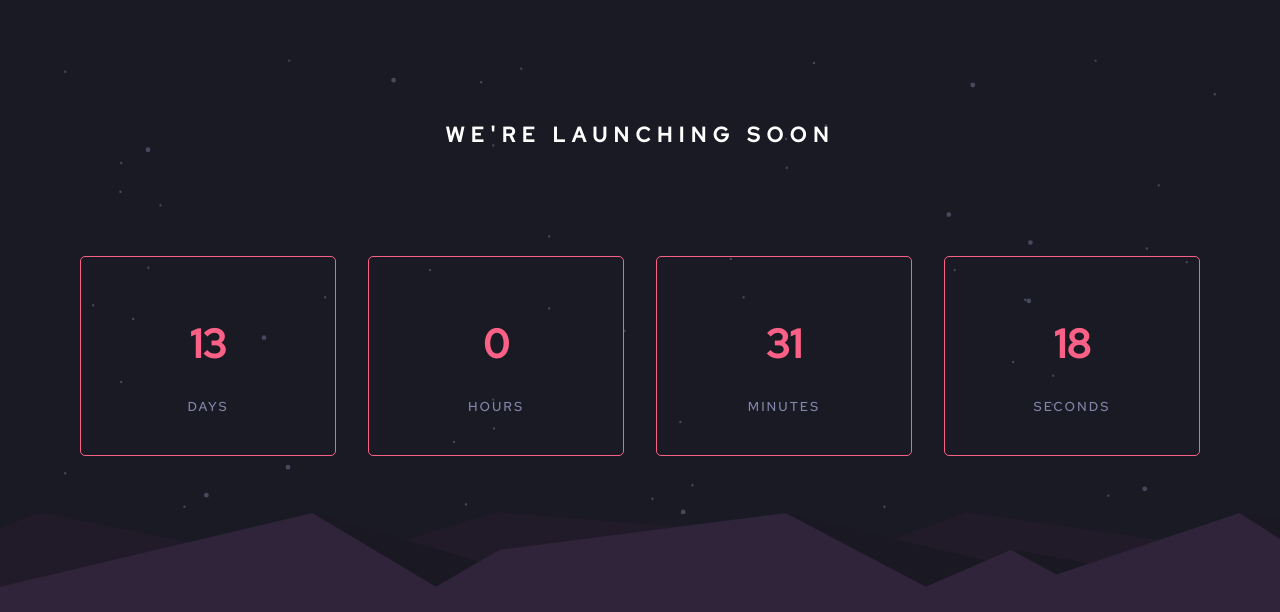
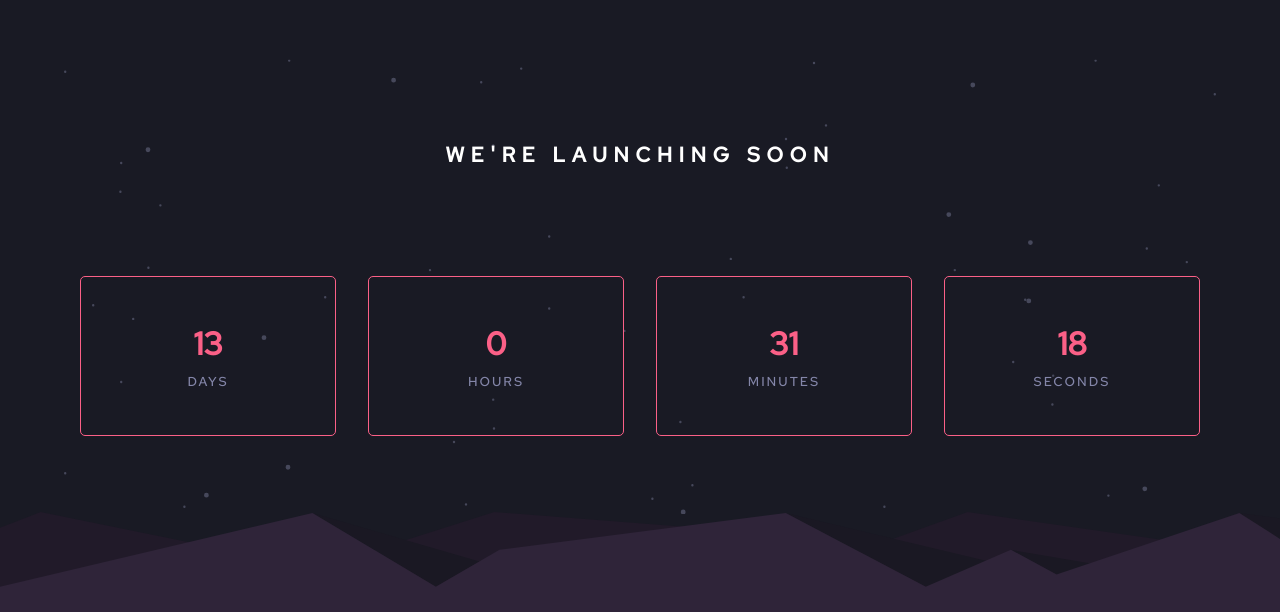
Before and after one commit to Mr-Abraham/Countdown, a plain HTML site: page index.html in a window 1280 px wide. Shown: the part 113-725 px from the top of the page. Drawn offline with Linux system fonts and the light colour scheme.

Commit message:
Update style.css

```diff
--- a/style.css
+++ b/style.css
@@ -103,12 +103,12 @@ filter:invert(1)
     }
     section{
         padding: 1rem;
-        height: 25vh;
+        height: 20vh;
         margin: 0 1em;
     }
     section h1{
- font-size: 2.5em;
- padding: .51em 1.5em;
+ font-size: 2em;
+
     }
     section p{
         font-size: .81em;
```
